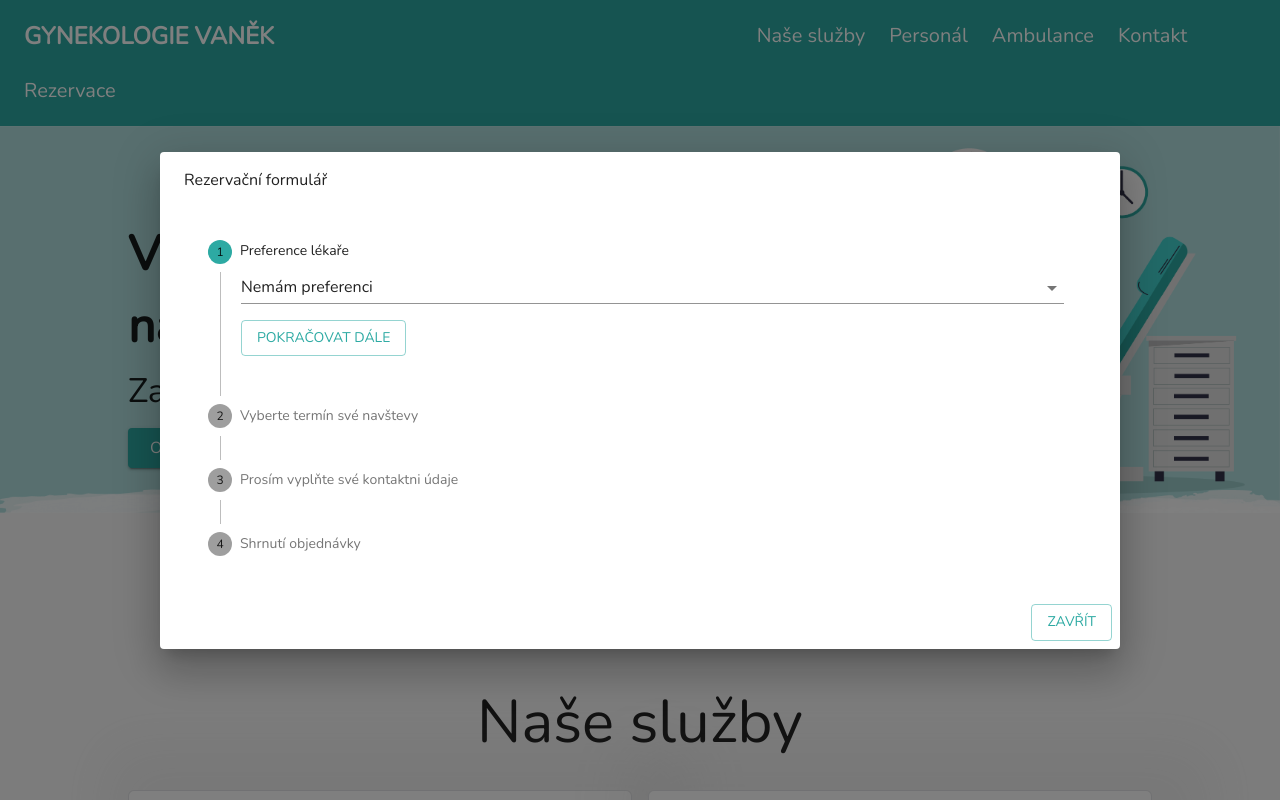
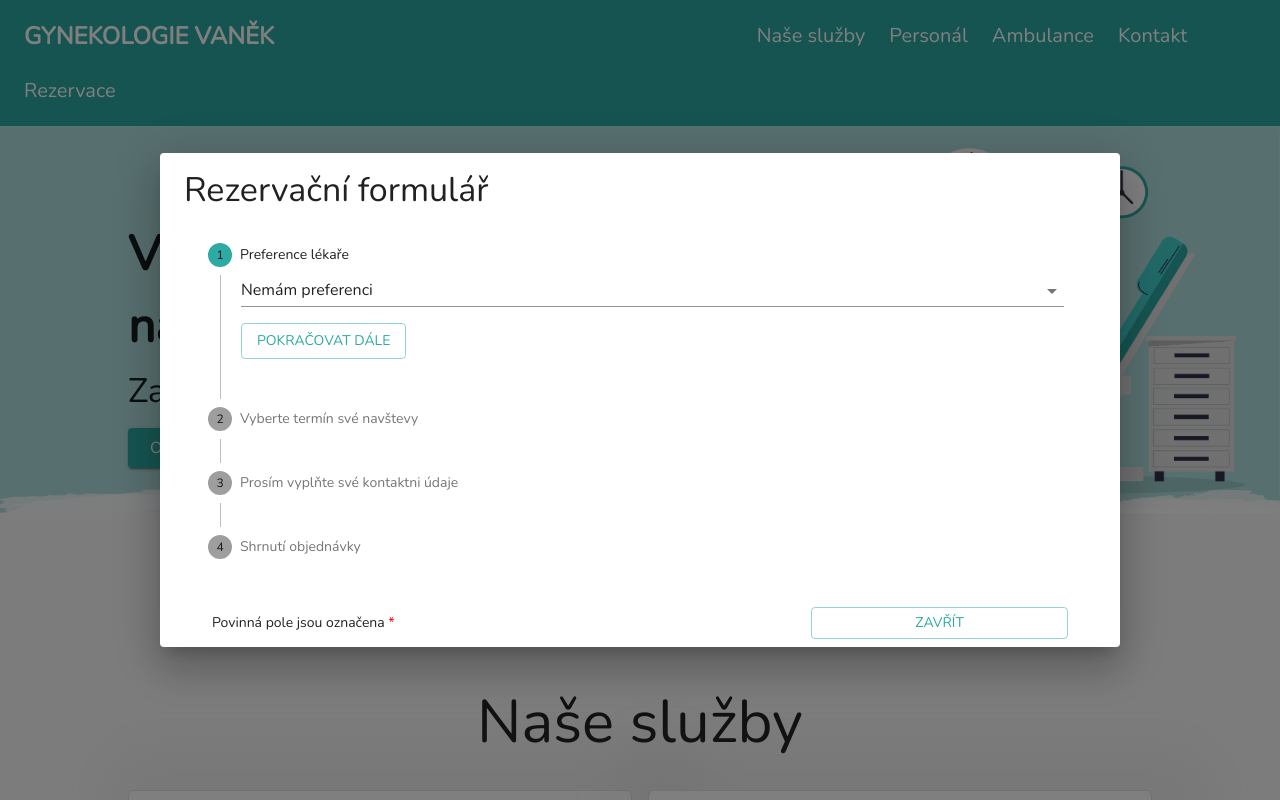
Before and after one commit to ejthbit/gyn, a React app: page / in a window 1280 px wide. Both pictures are taken after a click on the button "OBJEDNAT SE". Shown: the top 800 px of the page. Built offline with nearby package versions, Linux system fonts and the light colour scheme; no server answers.

Commit message:
Updated styling of reservation formular and it's disabling logic

```diff
--- a/src/components/LandingWelcome/LandingPageReservationModal.js
+++ b/src/components/LandingWelcome/LandingPageReservationModal.js
@@ -1,20 +1,49 @@
 import ReservationStepper from '@components/reservation/ReservationStepper'
-import { Button, Dialog, DialogActions, DialogContent, DialogTitle, Typography } from '@material-ui/core'
+import { Button, Dialog, DialogActions, DialogContent, DialogTitle, makeStyles, Typography } from '@material-ui/core'
 import PropTypes from 'prop-types'
 import React from 'react'
 
+const useStyles = makeStyles((theme) => ({
+    title: {
+        [theme.breakpoints.down('sm')]: {
+            textAlign: 'center',
+        },
+        paddingBottom: 0,
+    },
+    actions: {
+        justifyContent: 'space-between',
+        paddingRight: theme.spacing(6.5),
+        paddingLeft: theme.spacing(6.5),
+        '& span': {
+            color: 'red',
+        },
+        '& .MuiButtonBase-root': {
+            width: '30%',
+        },
+        [theme.breakpoints.down('sm')]: {
+            paddingRight: theme.spacing(2),
+            paddingLeft: theme.spacing(2),
+        },
+    },
+}))
 const LandingPageReservationModal = ({ isOpen, onClose }) => {
+    const classes = useStyles()
     return (
         <Dialog maxWidth="md" open={isOpen} onClose={onClose} fullWidth>
-            <DialogTitle>
-                <Typography>Rezervační formulář</Typography>
+            <DialogTitle className={classes.title} disableTypography>
+                <Typography variant="h4">Rezervační formulář</Typography>
             </DialogTitle>
             <DialogContent>
                 <ReservationStepper />
             </DialogContent>
-            <DialogActions>
+            <DialogActions className={classes.actions}>
+                <Typography variant="body2">
+                    Povinná pole jsou označena <span> *</span>
+                </Typography>
                 <Button variant="outlined" onClick={onClose} color="primary">
-                    Zavřít
+                    <Typography color="primary" variant="body2">
+                        Zavřít
+                    </Typography>
                 </Button>
             </DialogActions>
         </Dialog>
--- a/src/components/reservation/ReservationContactInputs.js
+++ b/src/components/reservation/ReservationContactInputs.js
@@ -1,4 +1,5 @@
-import { Grid, makeStyles, TextField } from '@material-ui/core'
+import { Grid, InputAdornment, makeStyles, TextField } from '@material-ui/core'
+import { EmailOutlined, PhoneOutlined, Today } from '@material-ui/icons'
 import { DatePicker } from '@material-ui/pickers'
 import debounce from '@utilities/debounce'
 import React, { useCallback, useState } from 'react'
@@ -46,9 +47,6 @@ const ReservationContactInputs = () => {
             </Grid>
             <Grid item xs={12} sm={6}>
                 <DatePicker
-                    className={classes.input}
-                    label="Datum narození"
-                    placeholder="Zadejte prosím své datum narození"
                     format="dd-MM-yyyy"
                     margin="normal"
                     value={birthDate}
@@ -58,10 +56,29 @@ const ReservationContactInputs = () => {
                     onChange={(date) =>
                         dispatch(setContactInformation({ ...contactInfo, birthDate: date.toISOString() }))
                     }
+                    TextFieldComponent={({ value, onClick, onChange, inputRef }) => (
+                        <TextField
+                            className={classes.input}
+                            label="Datum narození"
+                            placeholder="Zadejte prosím své datum narození"
+                            inputRef={inputRef}
+                            onClick={onClick}
+                            value={value}
+                            onChange={onChange}
+                            InputProps={{
+                                endAdornment: (
+                                    <InputAdornment position="end">
+                                        <Today />
+                                    </InputAdornment>
+                                ),
+                            }}
+                            fullWidth
+                            required
+                        />
+                    )}
+                    autoOk
                     okLabel="potvrdit"
                     cancelLabel="zrušit"
-                    fullWidth
-                    required
                 />
             </Grid>
             <Grid item xs={12} sm={6}>
@@ -70,6 +87,13 @@ const ReservationContactInputs = () => {
                     placeholder="Zadejte prosím své telefonní číslo"
                     value={phone}
                     onChange={(e) => handleChange(e, 'phone')}
+                    InputProps={{
+                        endAdornment: (
+                            <InputAdornment position="end">
+                                <PhoneOutlined />
+                            </InputAdornment>
+                        ),
+                    }}
                     fullWidth
                 />
             </Grid>
@@ -79,6 +103,13 @@ const ReservationContactInputs = () => {
                     placeholder="Zadejte prosím svůj e-mail"
                     value={email}
                     onChange={(e) => handleChange(e, 'email')}
+                    InputProps={{
+                        endAdornment: (
+                            <InputAdornment position="end">
+                                <EmailOutlined />
+                            </InputAdornment>
+                        ),
+                    }}
                     fullWidth
                 />
             </Grid>
--- a/src/components/reservation/ReservationDoctorPreference.js
+++ b/src/components/reservation/ReservationDoctorPreference.js
@@ -4,7 +4,7 @@ import React, { useEffect } from 'react'
 import { useDispatch, useSelector } from 'react-redux'
 import { fetchDoctorServicesForSelectedMonth } from 'src/store/bookings/actions'
 import { getDoctorServicesForSelectedMonth } from 'src/store/bookings/selectors'
-import { setPreferredDoctor } from 'src/store/reservationProcess/reservationProcessSlice'
+import { setPreferredDoctor, setReservationBtnDisabled } from 'src/store/reservationProcess/reservationProcessSlice'
 import { getPreferredDoctor } from 'src/store/reservationProcess/selectors'
 import format from 'date-fns/format'
 
@@ -17,6 +17,7 @@ const ReservationDoctorPreference = () => {
     const handleChangeDoctor = (e) => dispatch(setPreferredDoctor(e.target.value))
 
     useEffect(() => {
+        dispatch(setReservationBtnDisabled(false))
         if (isNilOrEmpty(doctorServicesForSelectedMonth))
             dispatch(fetchDoctorServicesForSelectedMonth(format(Date.now(), 'yyyy-MM')))
     }, [])
--- a/src/components/reservation/ReservationStepper.js
+++ b/src/components/reservation/ReservationStepper.js
@@ -18,11 +18,15 @@ import ReservationDoctorPreference from './ReservationDoctorPreference'
 const useStyles = makeStyles((theme) => ({
     root: {
         width: '100%',
+        [theme.breakpoints.down('sm')]: {
+            '& .MuiPaper-root': {
+                padding: 0,
+            },
+        },
     },
     actionsContainer: {
         marginBottom: theme.spacing(2),
     },
-
     button: {
         marginTop: theme.spacing(2),
         marginRight: theme.spacing(1),
--- a/src/gynBookingTheme.js
+++ b/src/gynBookingTheme.js
@@ -36,6 +36,18 @@ const gynBookingTheme = createTheme({
                 marginBottom: 12,
             },
         },
+        MuiPickersSlideTransition: {
+            transitionContainer: {
+                marginBottom: 12,
+            },
+        },
+        MuiPickersModal: {
+            dialogRoot: {
+                '& .MuiDialogActions-root': {
+                    display: `none !important`,
+                },
+            },
+        },
         MuiFormLabel: {
             asterisk: {
                 color: '#db3131',
```
Also changed, not shown: src/components/reservation/ReservationTermPicker.js (+43 -8 lines).
